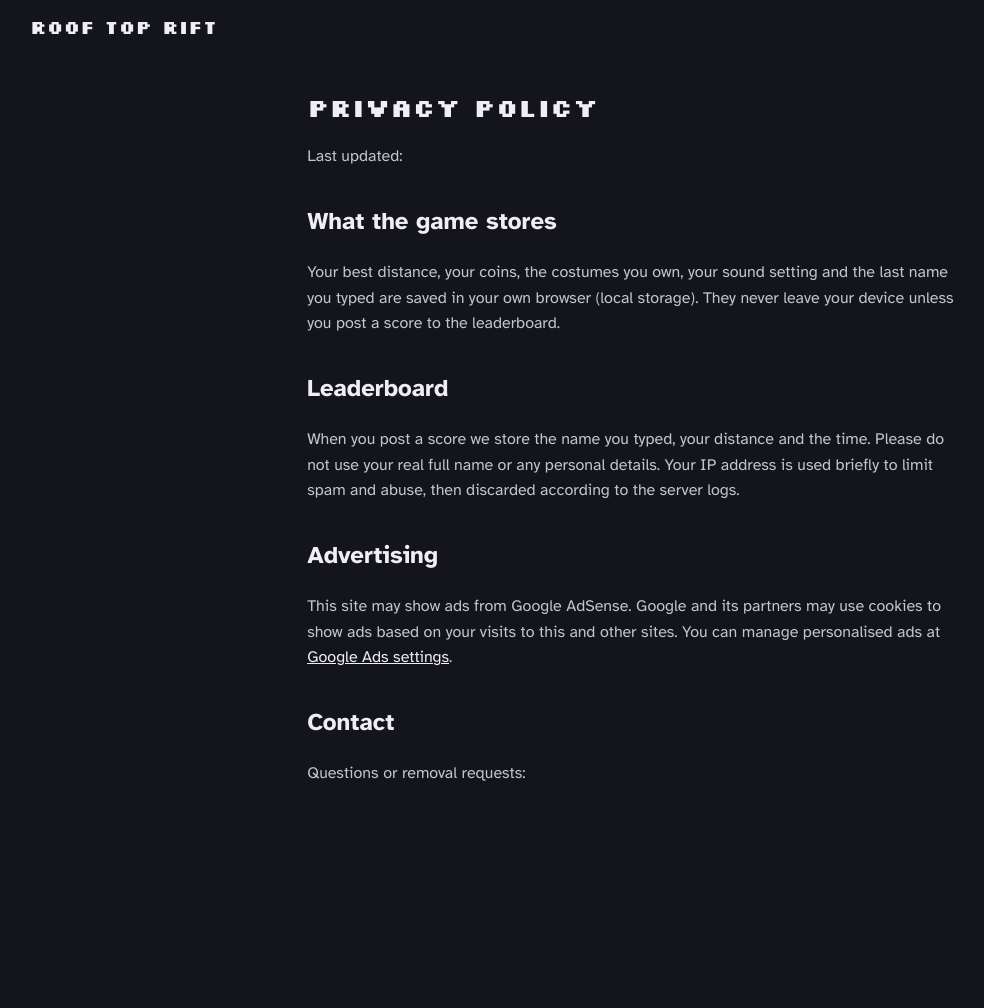
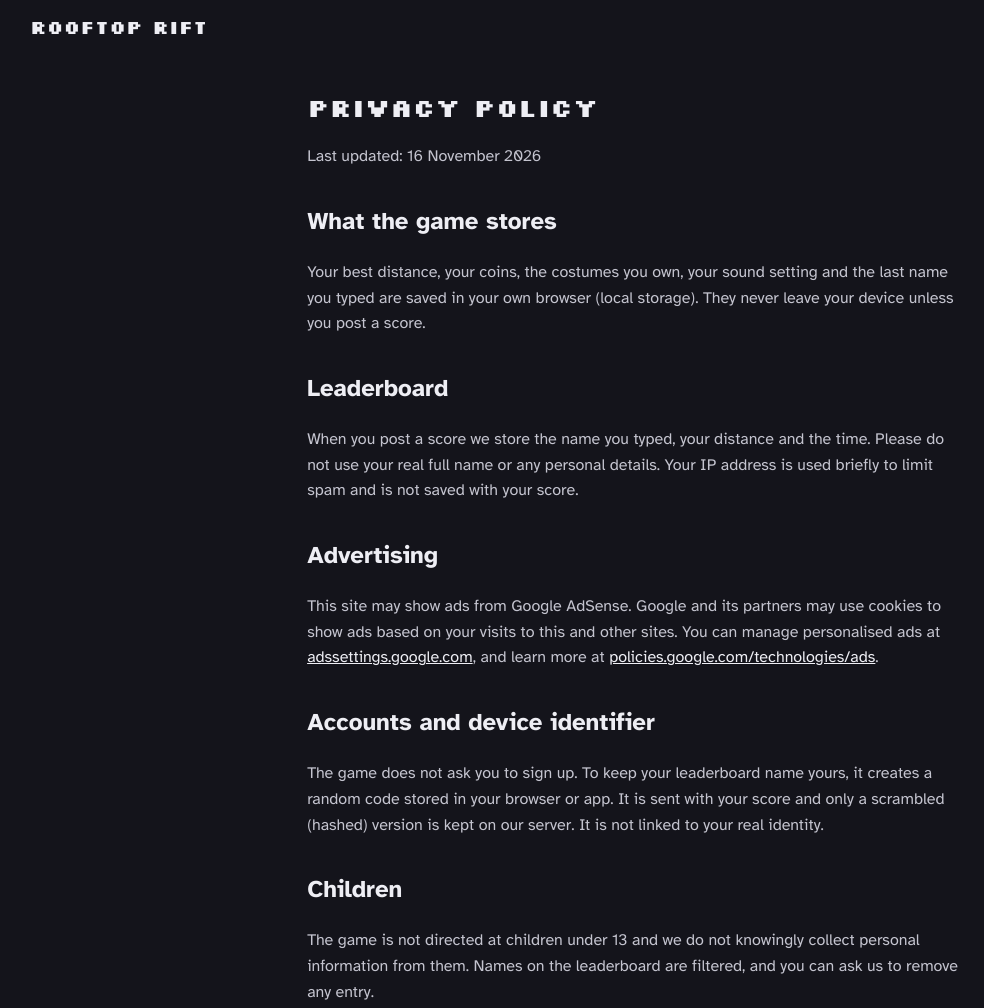
Before and after one commit to lohitharjun/roof-top-rush-website, a plain HTML site: page frontend/privacy.html in a window 1280 px wide. Shown: the top 1008 px of the page, without its empty margins (2-986 px from the left). Before the commit the page ends 851 px from the top, so only its background shows below. Drawn offline with Linux system fonts and the light colour scheme.

Commit message:
Revise privacy policy and update branding
Updated privacy policy details and corrected branding.

```diff
--- a/frontend/privacy.html
+++ b/frontend/privacy.html
@@ -3,7 +3,7 @@
 <head>
 <meta charset="utf-8">
 <meta name="viewport" content="width=device-width, initial-scale=1">
-<title>Privacy policy | Roof Top Rift</title>
+<title>Privacy policy | Rooftop Rift</title>
 <link rel="icon" href="favicon.svg" type="image/svg+xml">
 <link rel="preconnect" href="https://fonts.googleapis.com">
 <link rel="preconnect" href="https://fonts.gstatic.com" crossorigin>
@@ -11,19 +11,25 @@
 <link rel="stylesheet" href="style.css">
 </head>
 <body>
-<header class="top"><a class="brand" href="./">Roof Top Rift</a></header>
+<header class="top"><a class="brand" href="./">Rooftop Rift</a></header>
 <article class="doc">
   <h1>Privacy policy</h1>
-  <p>Last updated: <!-- put the date you publish here --></p>
+  <p>Last updated: 16 November 2026</p>
 
   <h2>What the game stores</h2>
-  <p>Your best distance, your coins, the costumes you own, your sound setting and the last name you typed are saved in your own browser (local storage). They never leave your device unless you post a score to the leaderboard.</p>
+  <p>Your best distance, your coins, the costumes you own, your sound setting and the last name you typed are saved in your own browser (local storage). They never leave your device unless you post a score.</p>
 
   <h2>Leaderboard</h2>
-  <p>When you post a score we store the name you typed, your distance and the time. Please do not use your real full name or any personal details. Your IP address is used briefly to limit spam and abuse, then discarded according to the server logs.</p>
+  <p>When you post a score we store the name you typed, your distance and the time. Please do not use your real full name or any personal details. Your IP address is used briefly to limit spam and is not saved with your score.</p>
 
   <h2>Advertising</h2>
-  <p>This site may show ads from Google AdSense. Google and its partners may use cookies to show ads based on your visits to this and other sites. You can manage personalised ads at <a href="https://policies.google.com/technologies/ads">Google Ads settings</a>.</p>
+  <p>This site may show ads from Google AdSense. Google and its partners may use cookies to show ads based on your visits to this and other sites. You can manage personalised ads at <a href="https://adssettings.google.com">adssettings.google.com</a>, and learn more at <a href="https://policies.google.com/technologies/ads">policies.google.com/technologies/ads</a>.</p>
+
+  <h2>Accounts and device identifier</h2>
+  <p>The game does not ask you to sign up. To keep your leaderboard name yours, it creates a random code stored in your browser or app. It is sent with your score and only a scrambled (hashed) version is kept on our server. It is not linked to your real identity.</p>
+
+  <h2>Children</h2>
+  <p>The game is not directed at children under 13 and we do not knowingly collect personal information from them. Names on the leaderboard are filtered, and you can ask us to remove any entry.</p>
 
   <h2>Contact</h2>
   <p>Questions or removal requests: <!-- put your email address here --></p>
```
